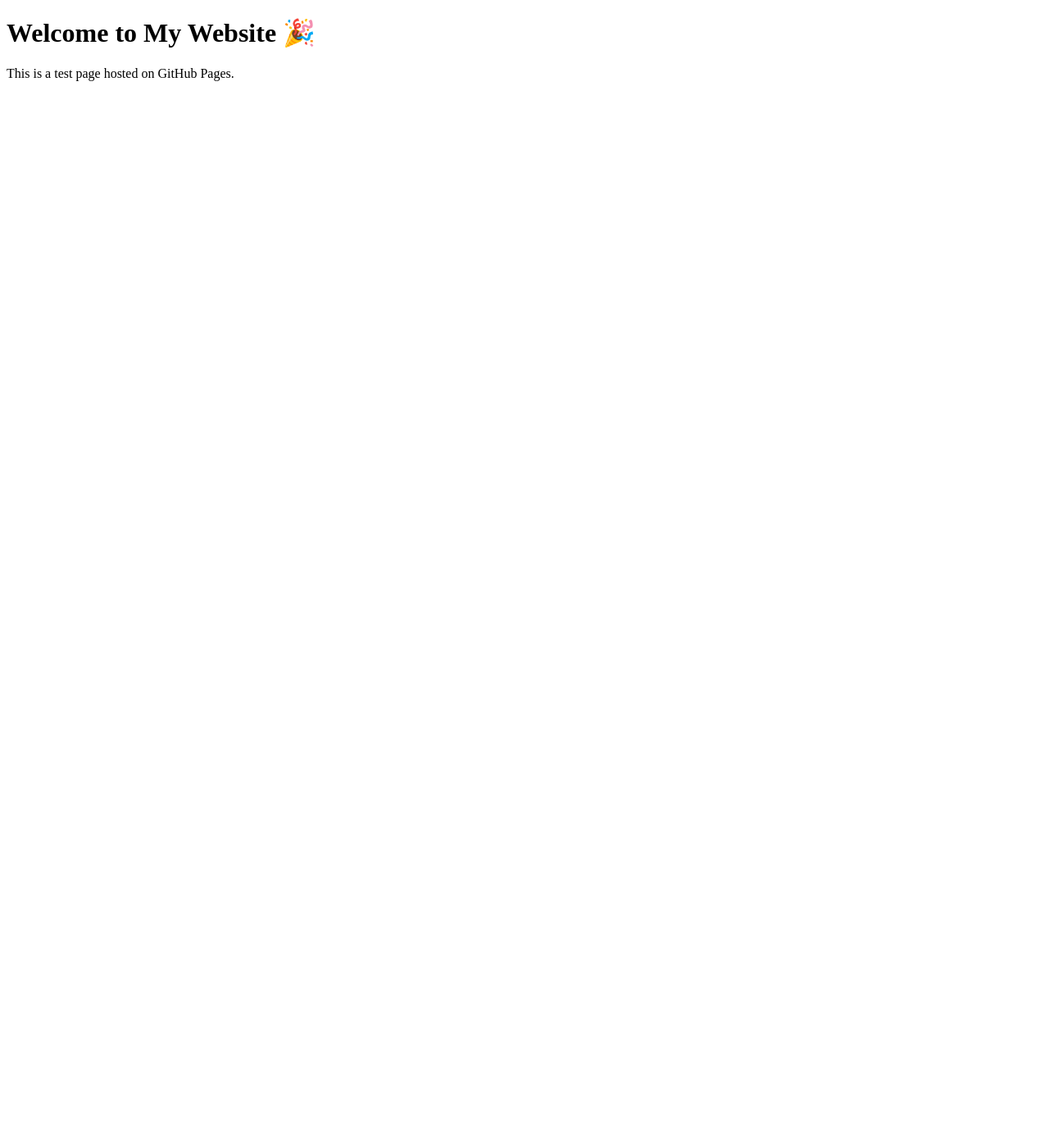
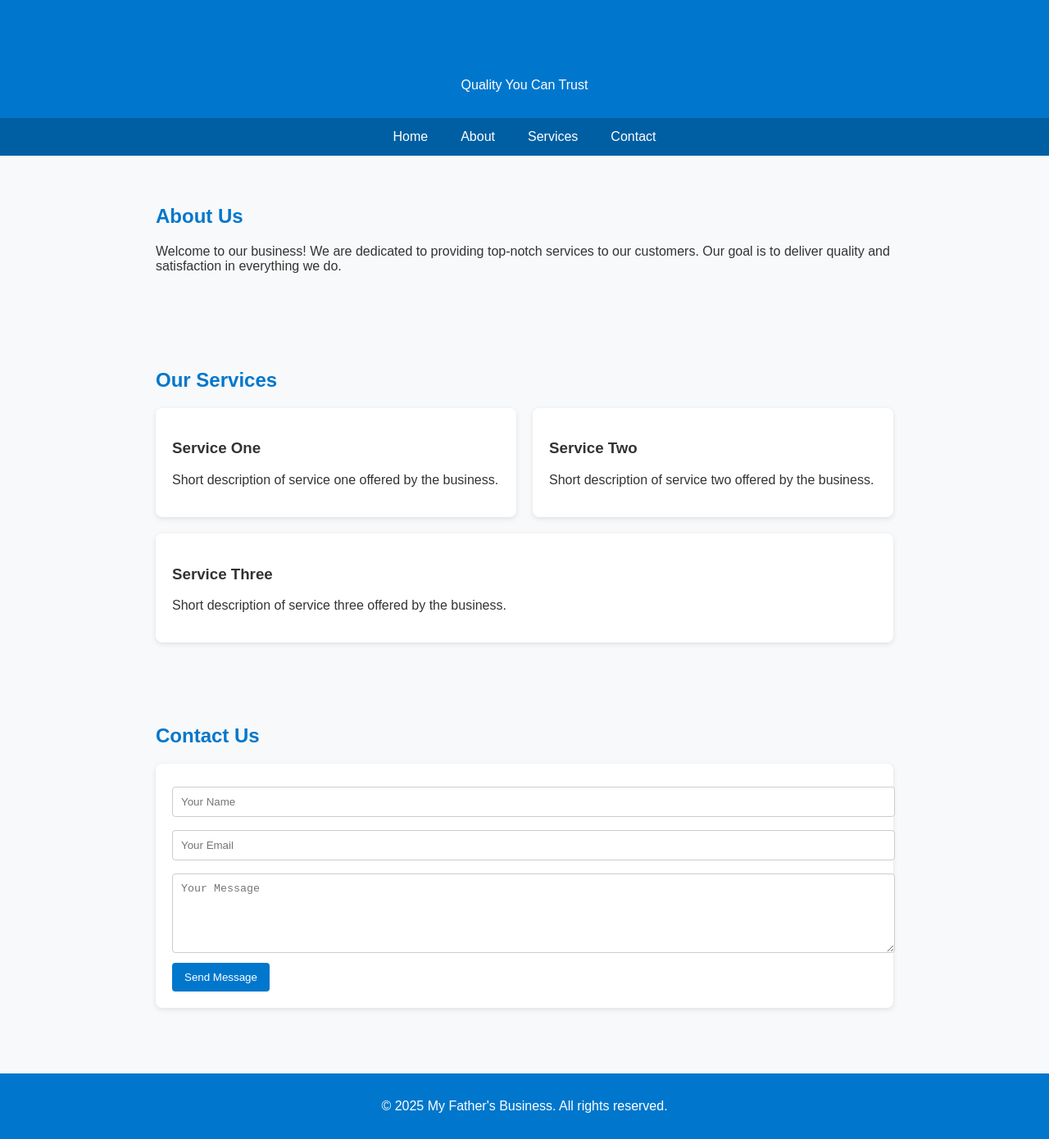
Before and after one commit to Bitturao017/my-website, a plain HTML site: page index.html in a window 1280 px wide. Shown: the whole page at 82% size. Before the commit the page ends 800 px from the top, so only its background shows below. Drawn offline with Linux system fonts and the light colour scheme.

Commit message:
Update index.html

```diff
--- a/index.html
+++ b/index.html
@@ -1,12 +1,146 @@
 <!DOCTYPE html>
 <html lang="en">
 <head>
-  <meta charset="UTF-8" />
+  <meta charset="UTF-8">
   <meta name="viewport" content="width=device-width, initial-scale=1.0">
-  <title>My Website</title>
+  <title>My Father's Business</title>
+  <style>
+    body {
+      margin: 0;
+      font-family: Arial, sans-serif;
+      background: #f8f9fa;
+      color: #333;
+    }
+    header {
+      background: #0077cc;
+      color: white;
+      padding: 15px 20px;
+      text-align: center;
+    }
+    nav {
+      display: flex;
+      justify-content: center;
+      background: #005fa3;
+    }
+    nav a {
+      color: white;
+      text-decoration: none;
+      padding: 14px 20px;
+      display: block;
+    }
+    nav a:hover {
+      background: #004b80;
+    }
+    section {
+      padding: 40px 20px;
+      max-width: 900px;
+      margin: auto;
+    }
+    h1, h2 {
+      color: #0077cc;
+    }
+    .services {
+      display: flex;
+      flex-wrap: wrap;
+      gap: 20px;
+    }
+    .service {
+      flex: 1 1 calc(33% - 20px);
+      background: white;
+      padding: 20px;
+      border-radius: 8px;
+      box-shadow: 0 2px 6px rgba(0,0,0,0.1);
+    }
+    .contact-form {
+      background: white;
+      padding: 20px;
+      border-radius: 8px;
+      box-shadow: 0 2px 6px rgba(0,0,0,0.1);
+    }
+    input, textarea {
+      width: 100%;
+      padding: 10px;
+      margin: 8px 0;
+      border: 1px solid #ccc;
+      border-radius: 4px;
+    }
+    button {
+      background: #0077cc;
+      color: white;
+      padding: 10px 15px;
+      border: none;
+      border-radius: 4px;
+      cursor: pointer;
+    }
+    button:hover {
+      background: #005fa3;
+    }
+    footer {
+      background: #0077cc;
+      color: white;
+      text-align: center;
+      padding: 15px 10px;
+      margin-top: 40px;
+    }
+    @media(max-width: 768px) {
+      .service {
+        flex: 1 1 100%;
+      }
+    }
+  </style>
 </head>
 <body>
-  <h1>Welcome to My Website 🎉</h1>
-  <p>This is a test page hosted on GitHub Pages.</p>
+
+  <header>
+    <h1>My Father's Business</h1>
+    <p>Quality You Can Trust</p>
+  </header>
+
+  <nav>
+    <a href="#home">Home</a>
+    <a href="#about">About</a>
+    <a href="#services">Services</a>
+    <a href="#contact">Contact</a>
+  </nav>
+
+  <section id="about">
+    <h2>About Us</h2>
+    <p>Welcome to our business! We are dedicated to providing top-notch services to our customers. Our goal is to deliver quality and satisfaction in everything we do.</p>
+  </section>
+
+  <section id="services">
+    <h2>Our Services</h2>
+    <div class="services">
+      <div class="service">
+        <h3>Service One</h3>
+        <p>Short description of service one offered by the business.</p>
+      </div>
+      <div class="service">
+        <h3>Service Two</h3>
+        <p>Short description of service two offered by the business.</p>
+      </div>
+      <div class="service">
+        <h3>Service Three</h3>
+        <p>Short description of service three offered by the business.</p>
+      </div>
+    </div>
+  </section>
+
+  <section id="contact">
+    <h2>Contact Us</h2>
+    <div class="contact-form">
+      <form>
+        <input type="text" placeholder="Your Name" required>
+        <input type="email" placeholder="Your Email" required>
+        <textarea rows="5" placeholder="Your Message"></textarea>
+        <button type="submit">Send Message</button>
+      </form>
+    </div>
+  </section>
+
+  <footer>
+    <p>© 2025 My Father's Business. All rights reserved.</p>
+  </footer>
+
 </body>
 </html>
```
